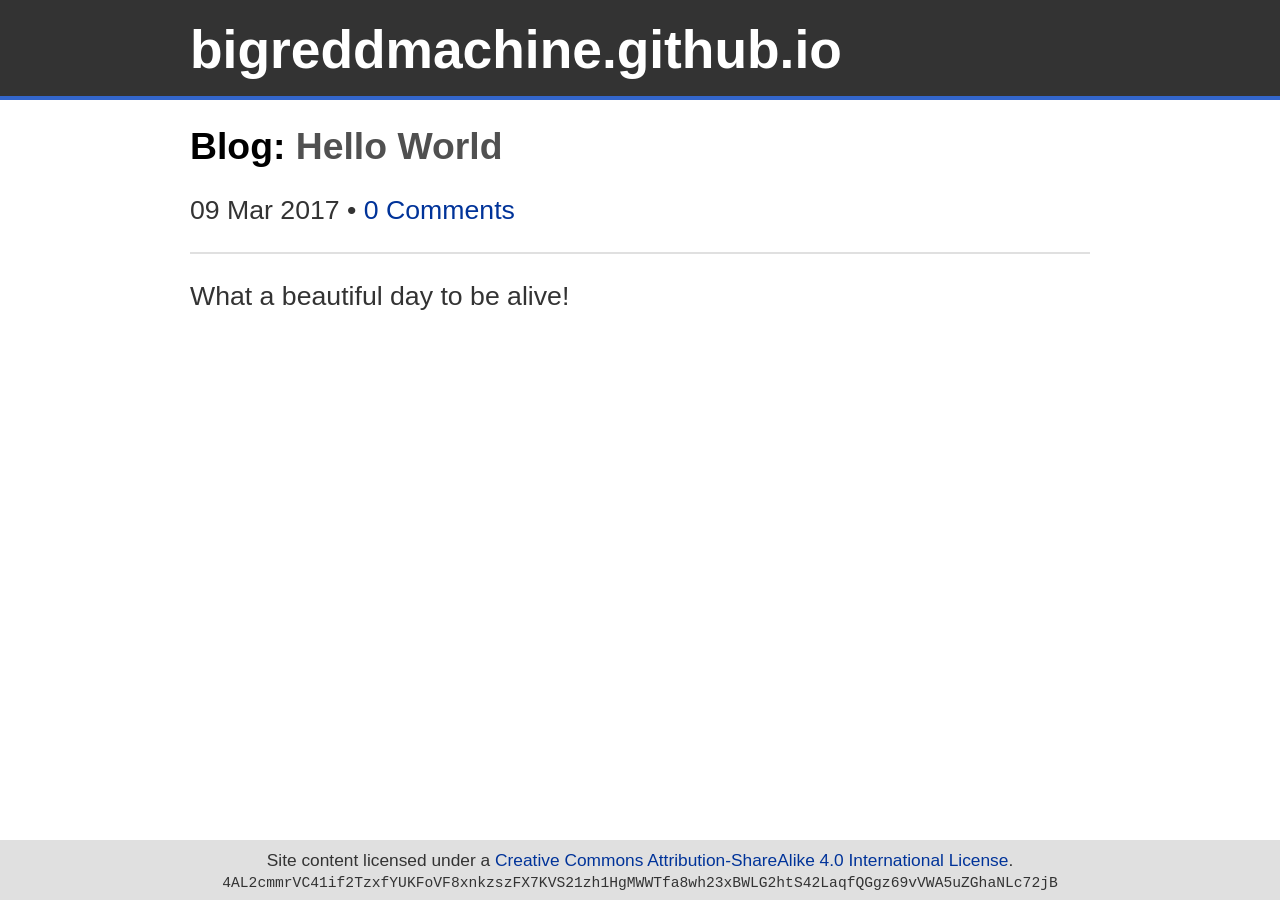
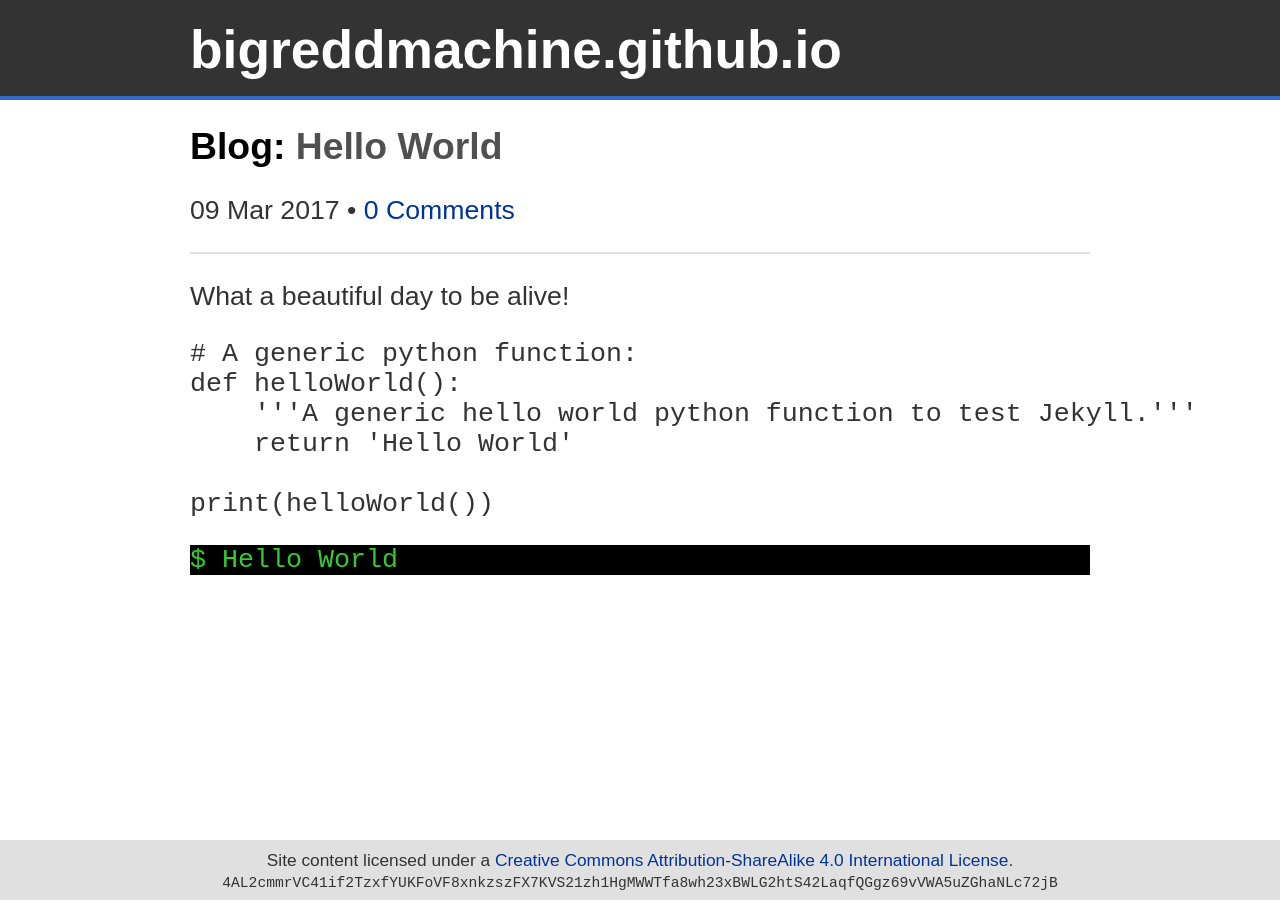
Before and after one commit to bigreddmachine/bigreddmachine.github.io, a Jekyll site: the page built from _posts/2017-03-09-hello-world.md, in a window 1280 px wide. Built offline with Jekyll 4.4.1, drawn with Linux system fonts in a browser that asks for light colours; comment, search, counter and statistics services are not loaded.

Commit message:
Add code/output test to hello world page.

````diff
--- a/_posts/2017-03-09-hello-world.md
+++ b/_posts/2017-03-09-hello-world.md
@@ -6,3 +6,15 @@ comments: true
 ---
 
 What a beautiful day to be alive!
+
+```
+# A generic python function:
+def helloWorld():
+    '''A generic hello world python function to test Jekyll.'''
+    return 'Hello World'
+
+print(helloWorld())
+```
+
+$ Hello World
+{: .terminal }
--- a/css/main.css
+++ b/css/main.css
@@ -70,9 +70,10 @@ footer .content-container { padding: 10px 20px; overflow: hidden; }
 .center { text-align: center; }
 .black { color: #000000; }
 
-.code {
-    background-color: #E0E0E0;
+.terminal {
+    background-color: #000000;
     font-family: monospace;
+    color: #32CD32;
 }
 
 .blog-post {
````
